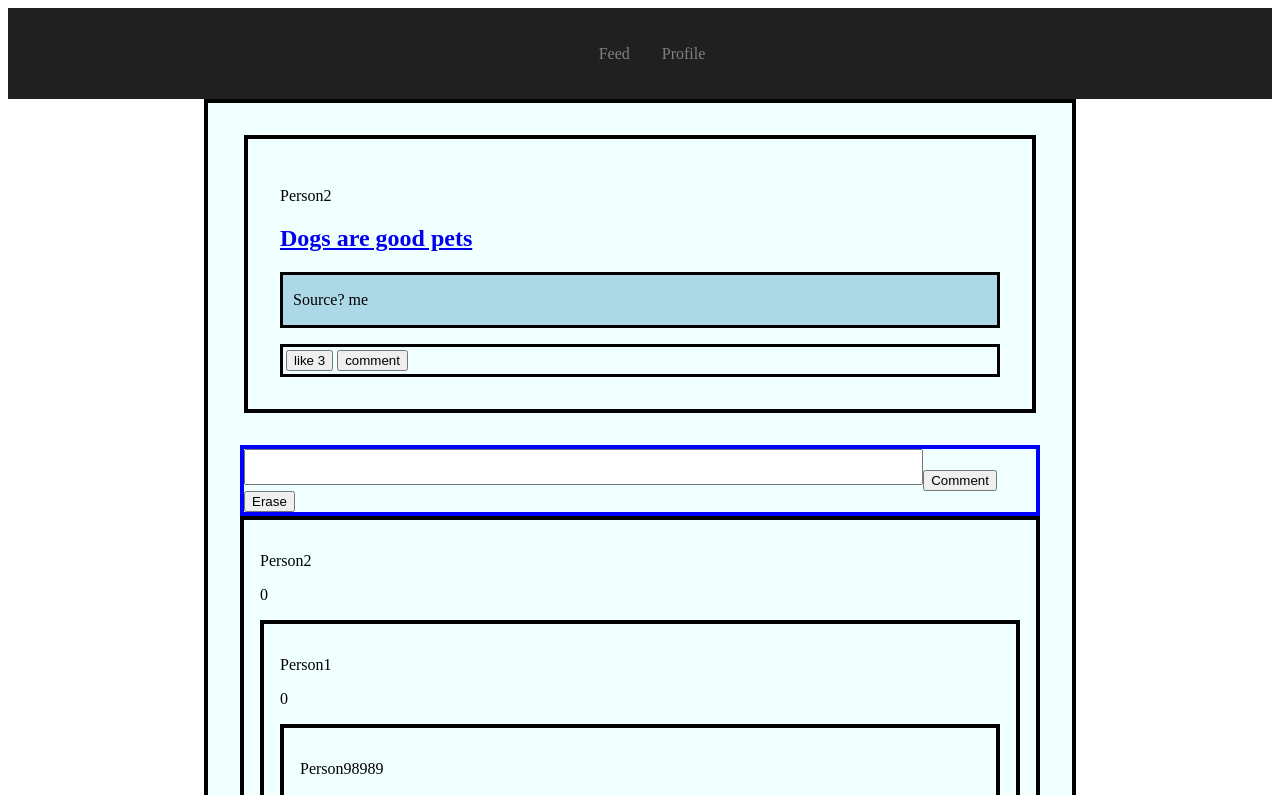
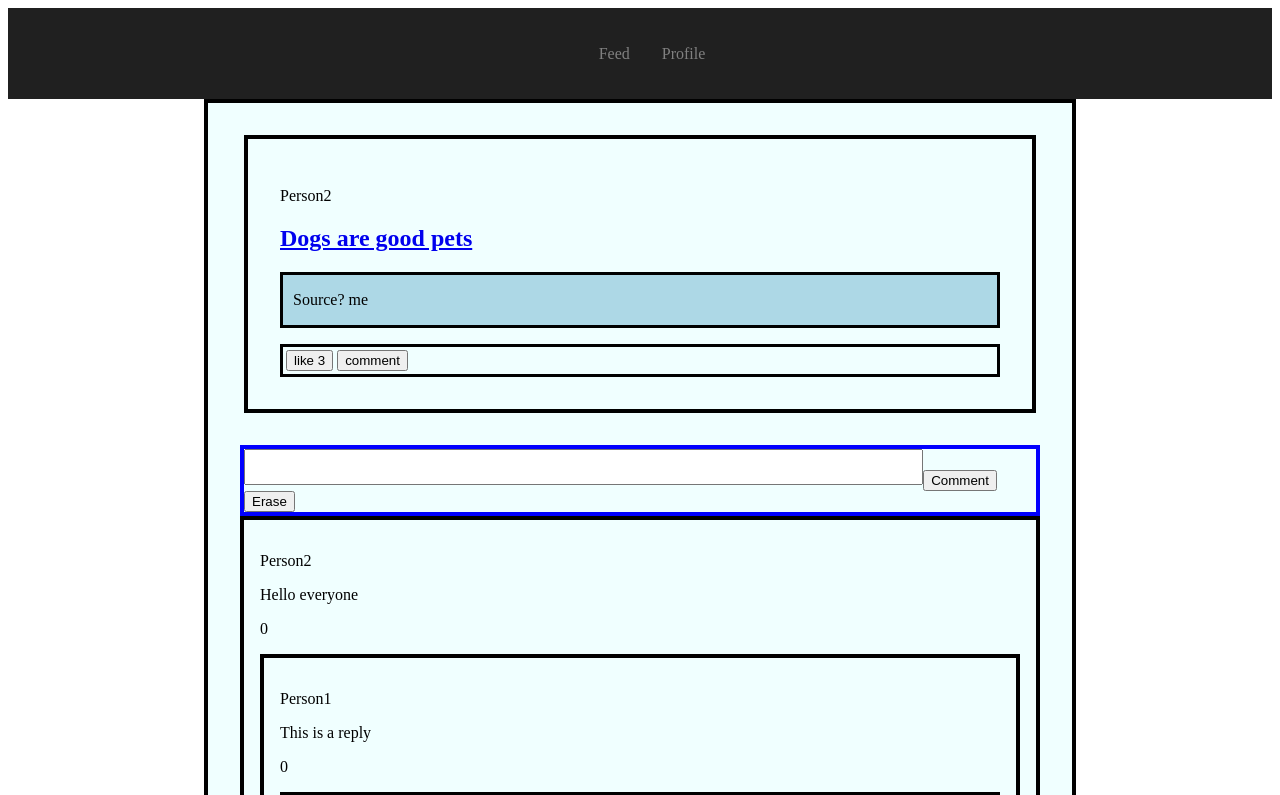
Before and after one commit to CristiSavca/Showy, a React (Create React App) app in the folder client/: page /posts/Person-What-is-the-future in a window 1280 px wide. Shown: the top 795 px of the page. Built offline with nearby package versions, Linux system fonts and the light colour scheme.

Commit message:
changed postText to commentText

```diff
--- a/client/src/components/FeedComponents/CommentsDisplay.js
+++ b/client/src/components/FeedComponents/CommentsDisplay.js
@@ -6,7 +6,7 @@ const CommentsDisplay = ({commentsData}) => {
             {(typeof commentsData === "undefined") ? (<p>Loading...</p>)
             :(commentsData.map((comment) => <Comment key={comment.key}
                                                   username={comment.username}
-                                                      commentText={comment.postText}
+                                                      commentText={comment.commentText}
                                                         likes={comment.likes}
                                                             commentId={comment.key}
                                                                 replies={comment.replies}/>)
```
